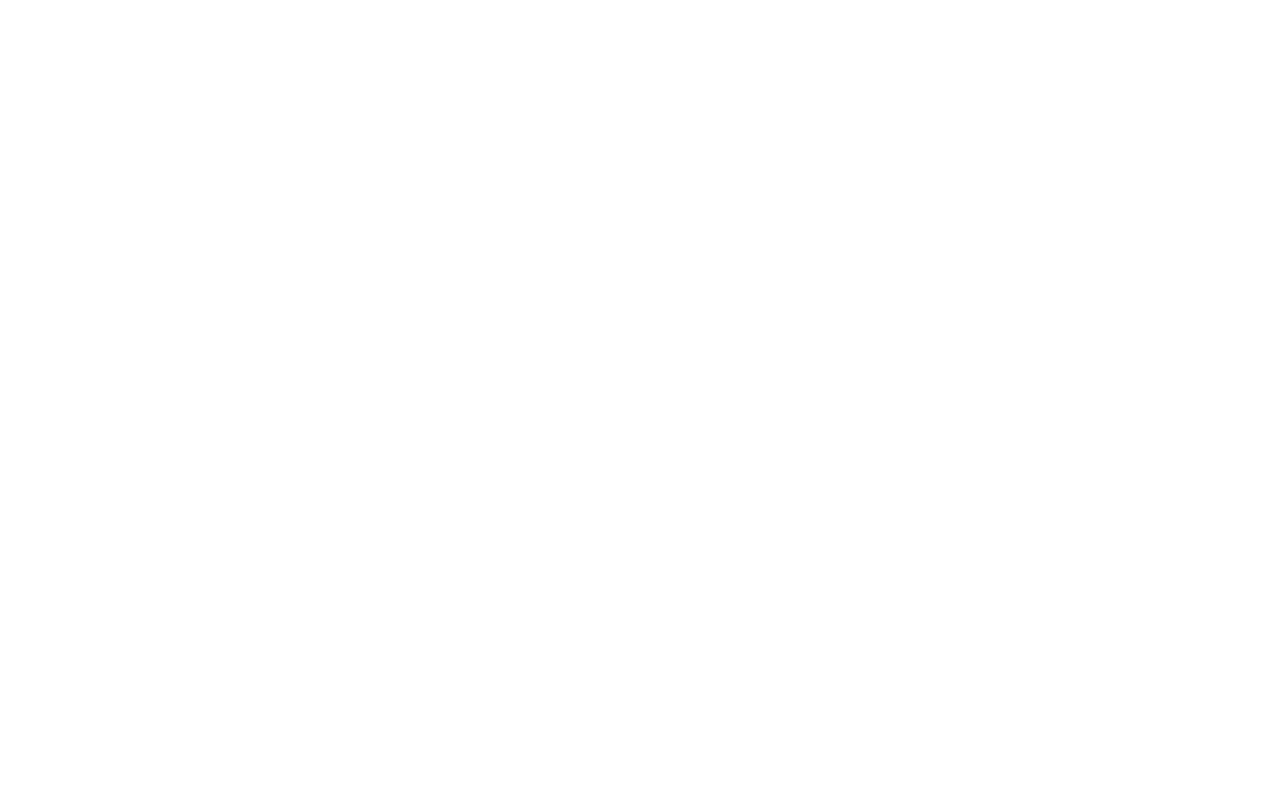
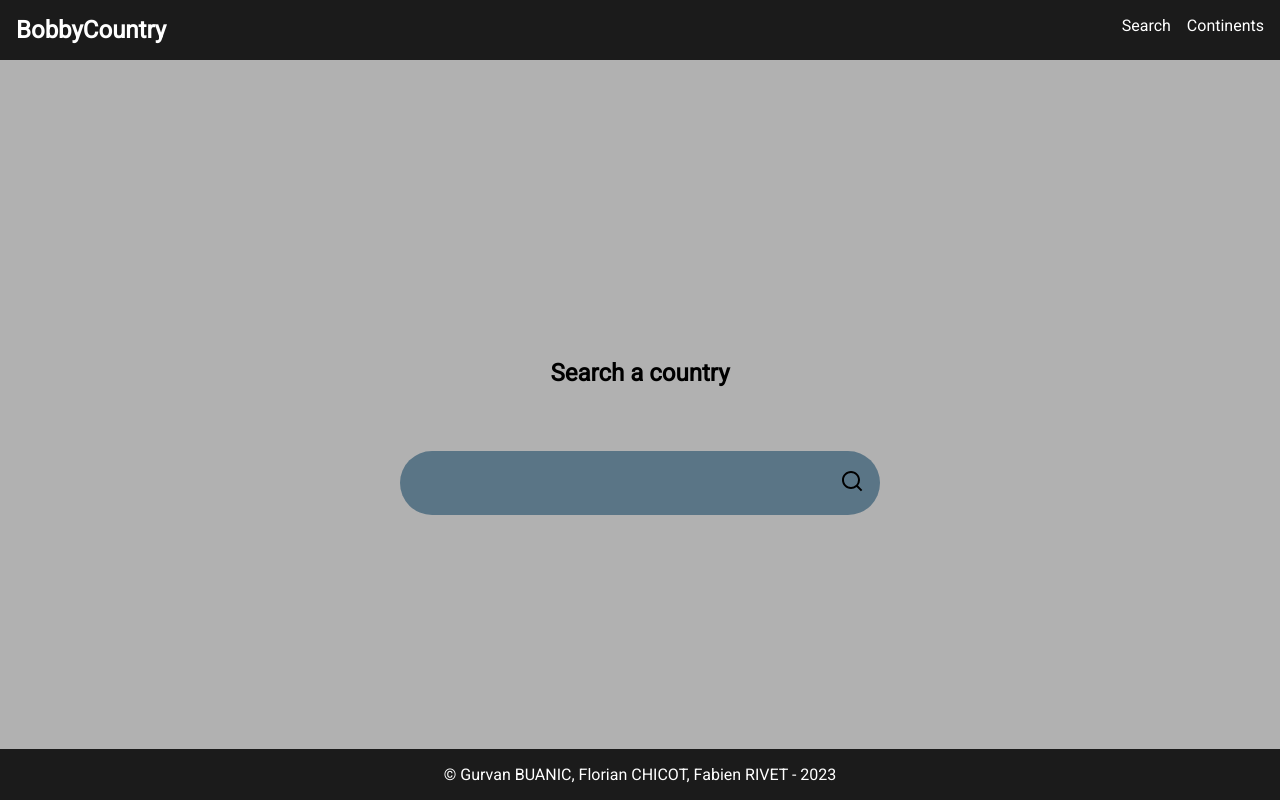
Before and after one commit to Gurv123/Svelte-Project-LP, a SvelteKit app: page /search in a window 1280 px wide. Built offline with nearby package versions, Linux system fonts and the light colour scheme.

Commit message:
Add searchBar not complete

```diff
--- a/src/components/NavBar.svelte
+++ b/src/components/NavBar.svelte
@@ -1,9 +1,9 @@
 <header>
   <nav>
-    <h1><a href="/">TinyAmazon</a></h1>
+    <h1><a href="/">BobbyCountry</a></h1>
     <ul>
       <li><a href="/search">Search</a></li>
-      <li><a href="/">Maybe</a></li>
+      <li><a href="/continents">Continents</a></li>
     </ul>
   </nav>
 </header>
--- /dev/null
+++ b/src/components/searchBar.svelte
@@ -0,0 +1,65 @@
+<script>
+  let btnSearch = document.getElementById('btn-search');
+  let countryName = 'undefined';
+
+  function click() {
+    if (document.getElementById('searchBar').value != null) {
+      countryName = document.getElementById('searchBar').value;
+    }
+  }
+</script>
+
+<h2>Search a country</h2>
+
+<section class="container">
+  <input type="text" name="search"  class="searchBar" id="searchBar"/>
+  <a href="/countryDetails?name={countryName}">
+    <button class="btn-search" id="btn-search" on:click={click}>
+      <svg
+        xmlns="http://www.w3.org/2000/svg"
+        viewBox="0 0 24 24"
+        width="24"
+        height="24"
+        ><path fill="none" d="M0 0h24v24H0z" /><path
+          d="M18.031 16.617l4.283 4.282-1.415 1.415-4.282-4.283A8.96 8.96 0 0 1 11 20c-4.968 0-9-4.032-9-9s4.032-9 9-9 9 4.032 9 9a8.96 8.96 0 0 1-1.969 5.617zm-2.006-.742A6.977 6.977 0 0 0 18 11c0-3.868-3.133-7-7-7-3.868 0-7 3.132-7 7 0 3.867 3.132 7 7 7a6.977 6.977 0 0 0 4.875-1.975l.15-.15z"
+        /></svg
+      >
+    </button>
+  </a>
+</section>
+
+<style>
+  h2 {
+    text-align: center;
+    margin: 4rem;
+  }
+
+  .container {
+    background-color: rgba(4, 59, 92, 0.5);
+    max-width: 764px;
+    width: 30rem;
+    height: 4rem;
+    padding: 1rem;
+    display: flex;
+    justify-content: center;
+    align-items: center;
+    border-radius: 10rem;
+  }
+  .btn-search {
+    background-color: transparent;
+    border: none;
+  }
+
+  .searchBar {
+    background-color: transparent;
+    color: #000;
+    border: none;
+    height: 85%;
+    width: 100%;
+    padding: 0.5rem;
+  }
+
+  .searchBar:focus {
+    outline: none;
+  }
+</style>
--- a/src/routes/search/+page.svelte
+++ b/src/routes/search/+page.svelte
@@ -0,0 +1,11 @@
+<script>
+  import SearchBar from "../../components/searchBar.svelte";
+  import Layout from "../__layout.svelte";
+  SearchBar
+</script>
+
+<Layout>
+  <section slot="main" class="wraperSearch">
+    <SearchBar />
+  </section>
+</Layout>
```
Also changed, not shown: src/routes/continents/+page.svelte (added, +9 -0 lines), src/routes/countryDetails/+page.svelte (+5 -2 lines).
